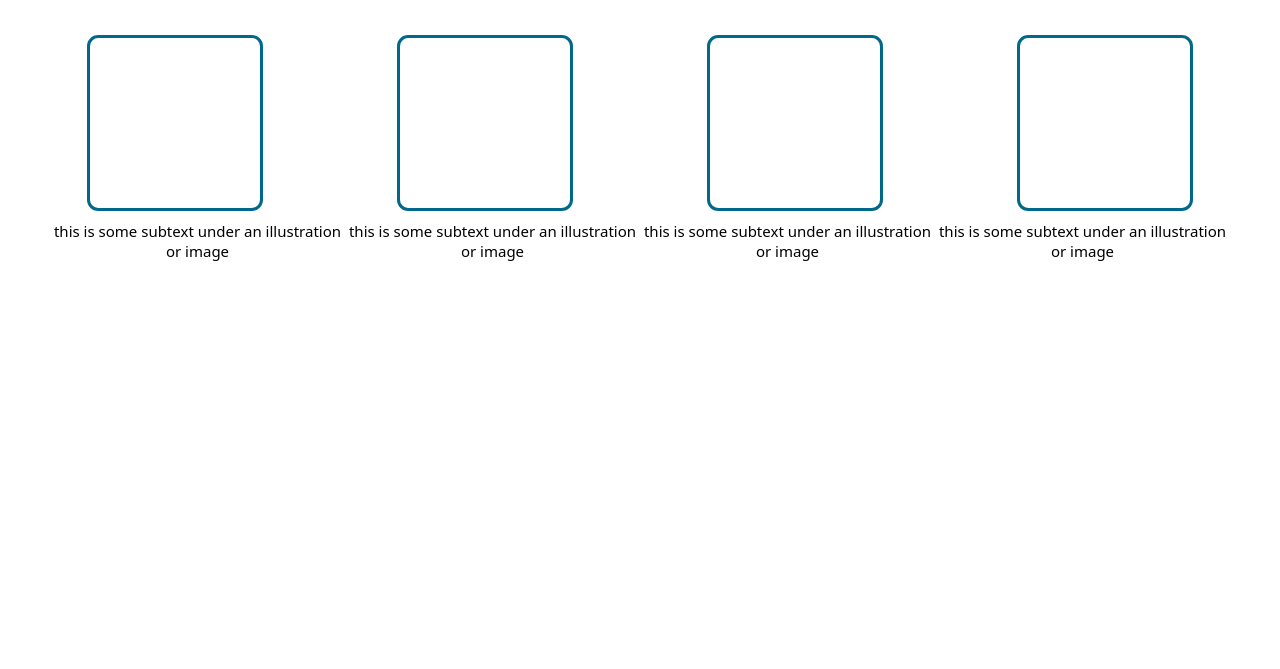
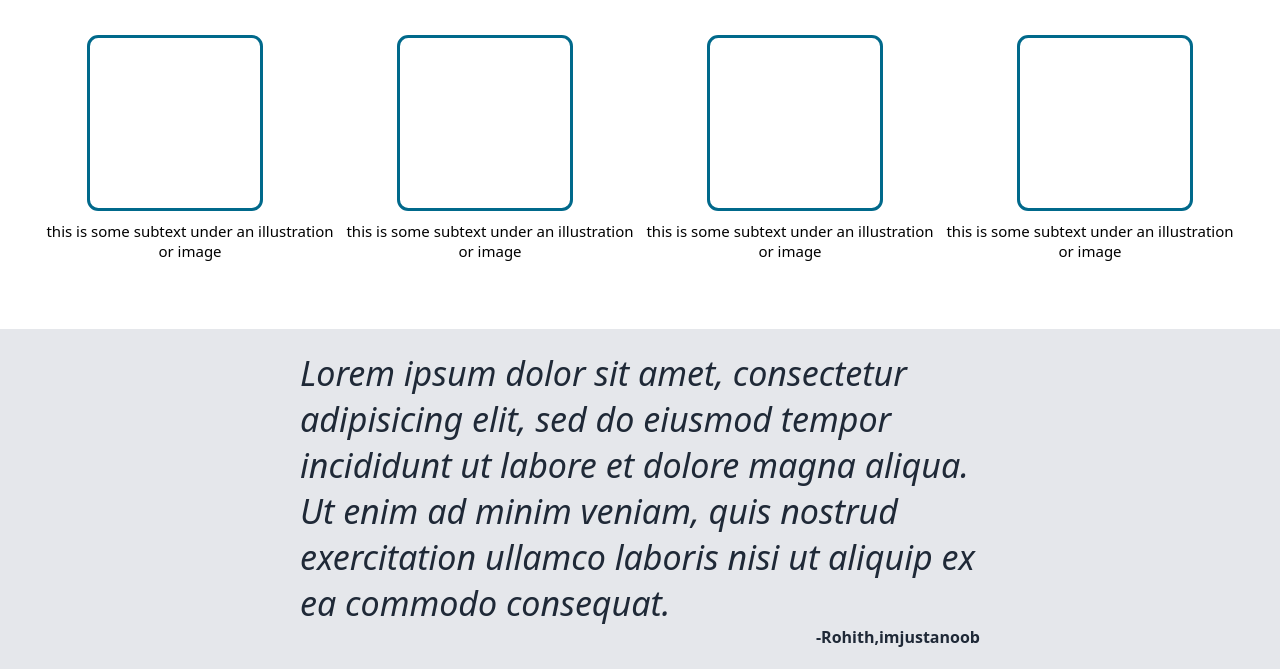
Before and after one commit to rohith-legend/landing-page, a plain HTML site: page index.html in a window 1280 px wide. Shown: the part 628-1297 px from the top of the page. Before the commit the page ends 957 px from the top, so only its background shows below. Drawn offline with Linux system fonts and the light colour scheme.

Commit message:
added another division and styled it

```diff
--- a/index.html
+++ b/index.html
@@ -41,7 +41,8 @@
                 </div>
             </div>
             <div class="content3">
-
+                <div class="text1">Lorem ipsum dolor sit amet, consectetur adipisicing elit, sed do eiusmod tempor incididunt ut labore et dolore magna aliqua. Ut enim ad minim veniam, quis nostrud exercitation ullamco laboris nisi ut aliquip ex ea commodo consequat. </div>
+                <div class="text2">-Rohith,imjustanoob</div>
             </div>
             <div class="content4">
 
--- a/style.css
+++ b/style.css
@@ -88,7 +88,27 @@ body {
     display: flex;
     justify-content: space-around;
     font-size: 15px;
-    margin: 0 30px;
+    margin: 0 20px;
     margin-bottom: 20px;
     text-align: center;
 }
+.content3 {
+    background-color: #E5E7EB;
+    height: 240px;
+    display: flex;
+    justify-content: center;
+    flex-direction: column;
+    align-content: center;
+    padding: 50px 300px;
+
+}
+.content3 .text1 {
+    color: #1F2937;
+    font-size: 34px;
+    font-style: italic;
+}
+.content3 .text2 {
+    color: #1F2937;
+    text-align: right;
+    font-weight: bold;
+}
```
